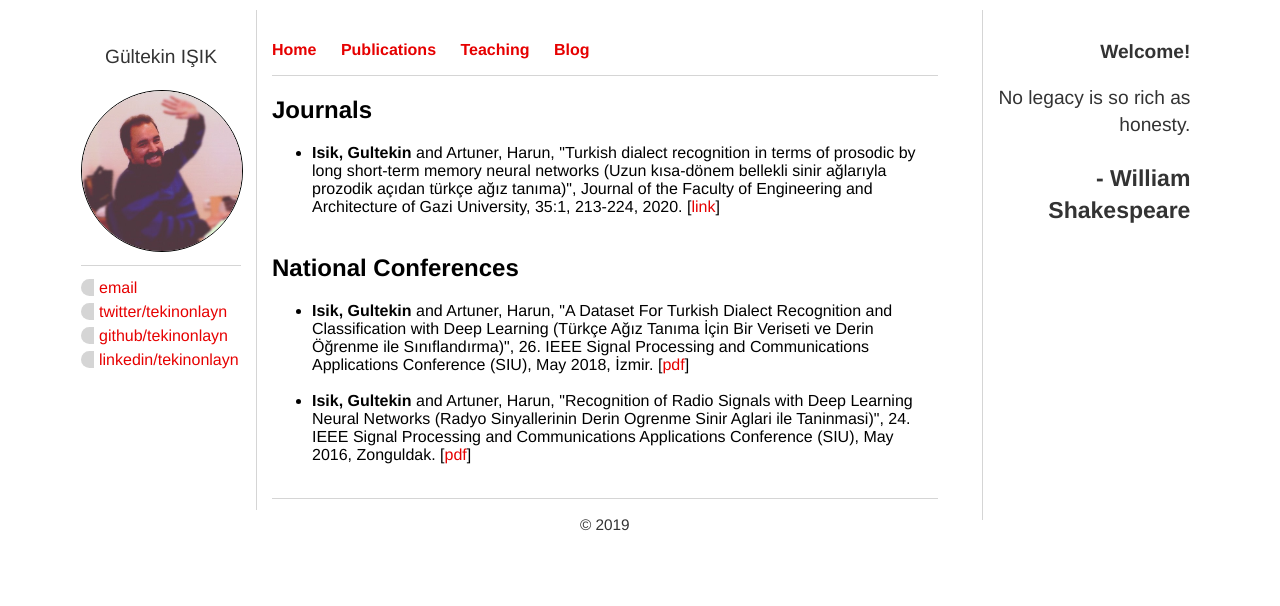
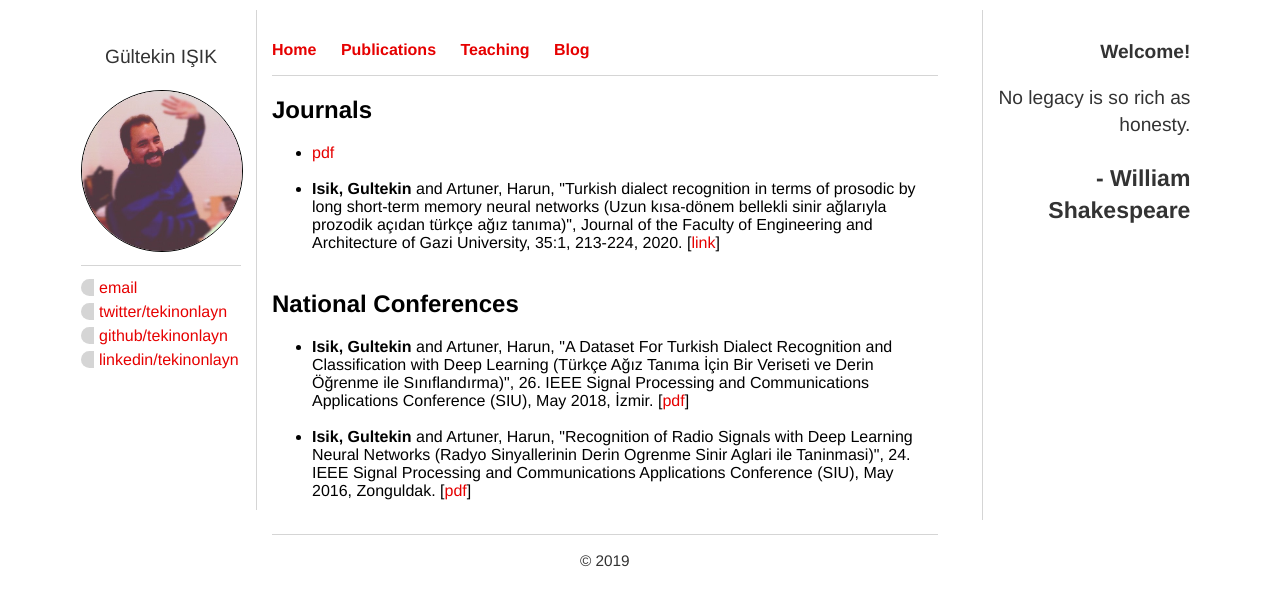
Before and after one commit to tekinonlayn/gi.github.io, a Jekyll site: the page built from pubs/index.html, in a window 1280 px wide. Shown: the top 606 px of the page. Built offline with Jekyll 4.4.1, drawn with Linux system fonts in a browser that asks for light colours.

Commit message:
Update index.html

```diff
--- a/pubs/index.html
+++ b/pubs/index.html
@@ -5,6 +5,7 @@ title: Gültekin Işık - Publications
 <div class="blurb">
 	<h2>Journals</h2>
 	<ul>
+	<li><a href="/files/GorevlendirmeBelgesi_MSU.pdf">pdf</a></li><br>
 	<li><b>Isik, Gultekin</b> and Artuner, Harun, "Turkish dialect recognition in terms of prosodic by long short-term memory neural networks (Uzun kısa-dönem bellekli sinir ağlarıyla prozodik açıdan türkçe ağız tanıma)", Journal of the Faculty of Engineering and Architecture of Gazi University, 35:1, 213-224, 2020. [<a href="https://doi.org/10.17341/gazimmfd.453677">link</a>]
 	</li><br>
 	</ul>
```
